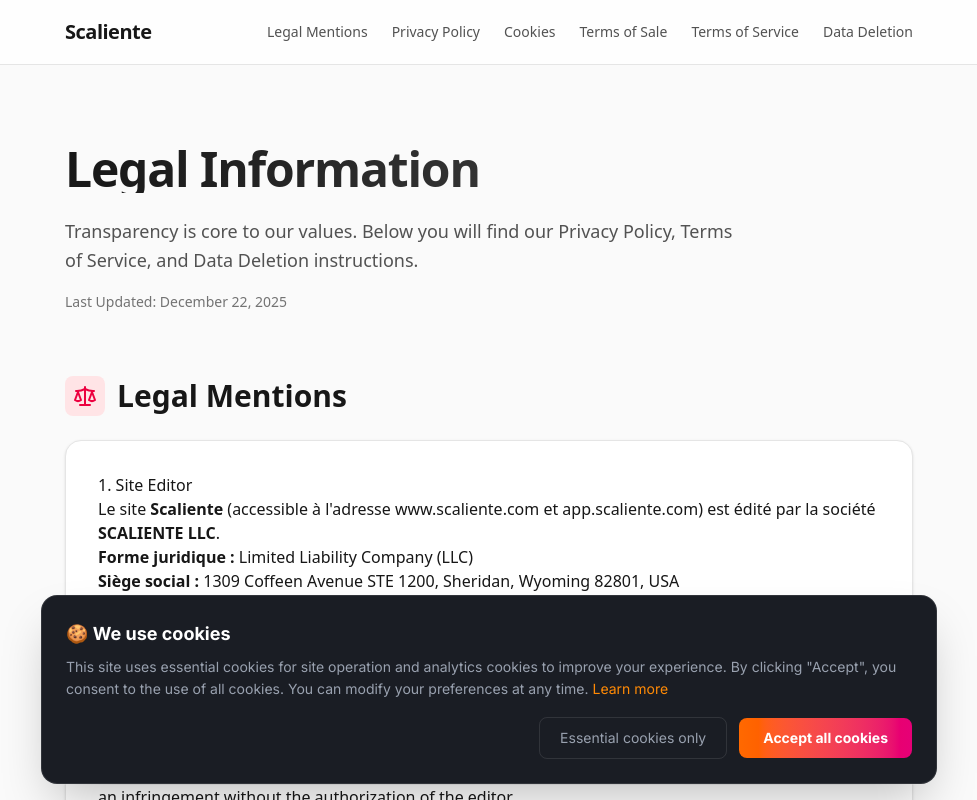
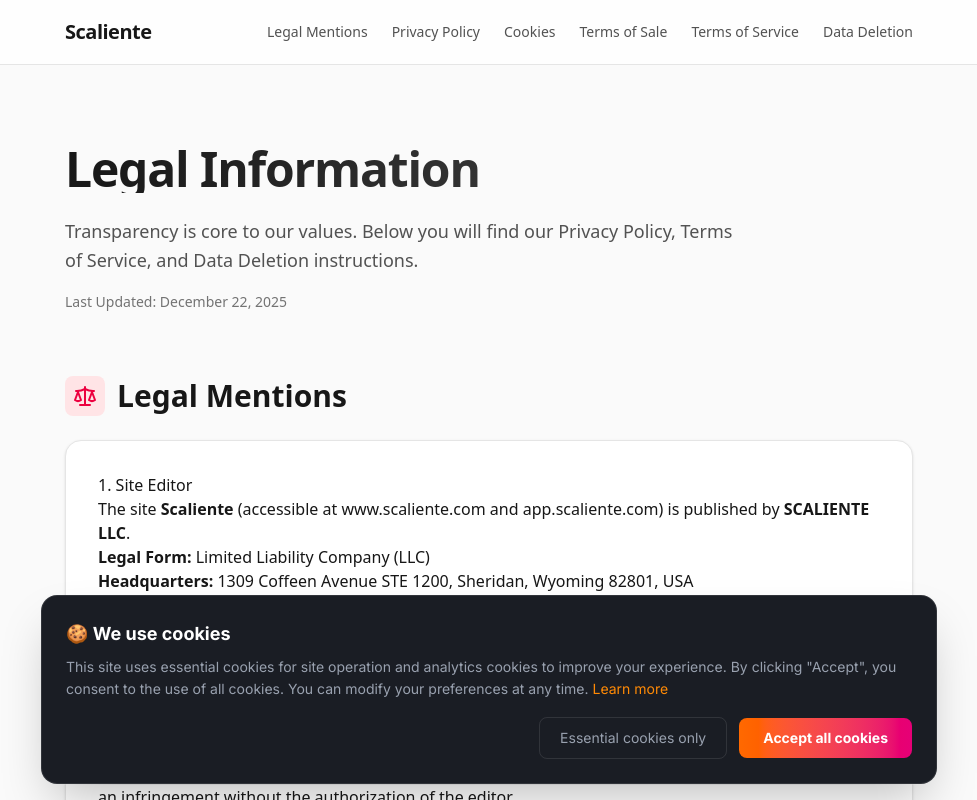
Before and after one commit to nasseg/scaliente-landing-page, a Next.js app: page /en/legal in a window 1280 px wide. Shown: the whole page, without its empty margins (151-1128 px from the left). Built offline with nearby package versions, Linux system fonts and the light colour scheme.

Commit message:
legal fix

```diff
--- a/src/app/[lang]/legal/page.js
+++ b/src/app/[lang]/legal/page.js
@@ -71,13 +71,13 @@
                         <div className="prose prose-neutral max-w-none bg-white p-8 rounded-2xl border border-neutral-200 shadow-sm">
                             <h3>1. {content?.sections?.mentions?.editor}</h3>
                             <p>
-                                Le site <strong>Scaliente</strong> (accessible à l&apos;adresse www.scaliente.com et app.scaliente.com) est édité par la société <strong>SCALIENTE LLC</strong>.
+                                <span dangerouslySetInnerHTML={{ __html: content?.sections?.mentions?.editor_text }} />
                                 <br />
-                                <strong>Forme juridique :</strong> Limited Liability Company (LLC)
+                                <strong>{content?.sections?.mentions?.legal_form_label}</strong> {content?.sections?.mentions?.legal_form_value}
                                 <br />
-                                <strong>Siège social :</strong> 1309 Coffeen Avenue STE 1200, Sheridan, Wyoming 82801, USA
+                                <strong>{content?.sections?.mentions?.headquarters_label}</strong> {content?.sections?.mentions?.headquarters_value}
                                 <br />
-                                <strong>Email de contact :</strong> <a href="mailto:scalientesolutions@gmail.com">scalientesolutions@gmail.com</a>
+                                <strong>{content?.sections?.mentions?.email_label}</strong> <a href="mailto:scalientesolutions@gmail.com">scalientesolutions@gmail.com</a>
                             </p>
 
                             <h3>2. {content?.sections?.mentions?.hosting}</h3>
--- a/src/dictionaries/en.json
+++ b/src/dictionaries/en.json
@@ -332,6 +332,12 @@
             "mentions": {
                 "title": "Legal Mentions",
                 "editor": "Site Editor",
+                "editor_text": "The site <strong>Scaliente</strong> (accessible at www.scaliente.com and app.scaliente.com) is published by <strong>SCALIENTE LLC</strong>.",
+                "legal_form_label": "Legal Form:",
+                "legal_form_value": "Limited Liability Company (LLC)",
+                "headquarters_label": "Headquarters:",
+                "headquarters_value": "1309 Coffeen Avenue STE 1200, Sheridan, Wyoming 82801, USA",
+                "email_label": "Contact Email:",
                 "hosting": "Hosting",
                 "ip": "Intellectual Property",
                 "ip_text": "This entire site is subject to international legislation on copyright, trademark law and, in general, on intellectual property. Any reproduction or representation, in whole or in part, of the pages, data and any other element constituting the site, by any process or medium whatsoever, is prohibited and constitutes an infringement without the authorization of the editor."
--- a/src/dictionaries/fr.json
+++ b/src/dictionaries/fr.json
@@ -333,6 +333,12 @@
             "mentions": {
                 "title": "Mentions Légales",
                 "editor": "Éditeur du Site",
+                "editor_text": "Le site <strong>Scaliente</strong> (accessible à l'adresse www.scaliente.com et app.scaliente.com) est édité par la société <strong>SCALIENTE LLC</strong>.",
+                "legal_form_label": "Forme juridique :",
+                "legal_form_value": "Limited Liability Company (LLC)",
+                "headquarters_label": "Siège social :",
+                "headquarters_value": "1309 Coffeen Avenue STE 1200, Sheridan, Wyoming 82801, USA",
+                "email_label": "Email de contact :",
                 "hosting": "Hébergement",
                 "ip": "Propriété Intellectuelle",
                 "ip_text": "L'ensemble de ce site relève de la législation internationale sur le droit d'auteur, le droit des marques et, de façon générale, sur la propriété intellectuelle. Toute reproduction ou représentation, intégrale ou partielle, des pages, des données et de tout autre élément constitutif au site, par quelque procédé ou support que ce soit, est interdite et constitue sans autorisation de l'éditeur une contrefaçon."
```
